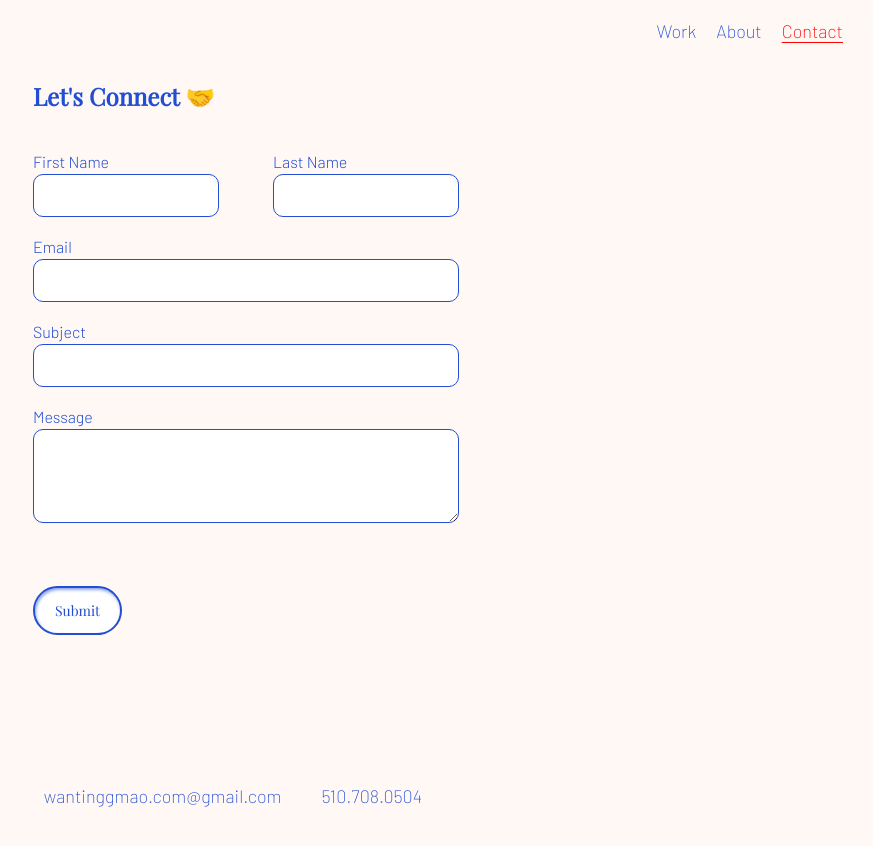
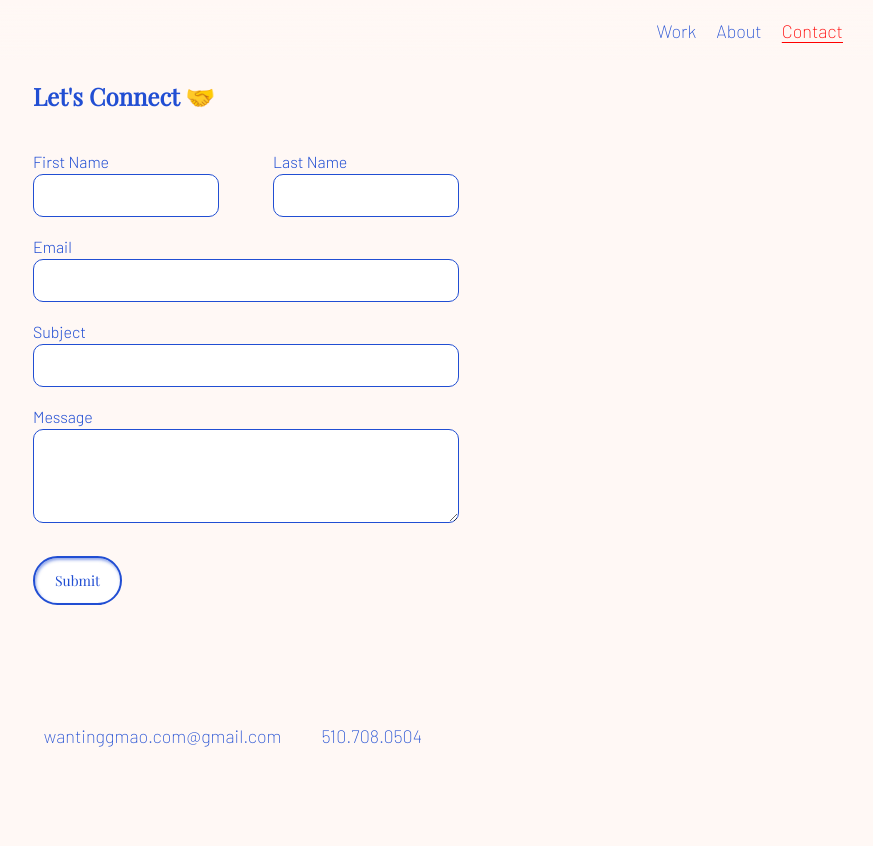
Before and after one commit to wantingmao/portfolio1, a plain HTML site: page contact.html in a window 1280 px wide. Shown: the whole page, without its empty margins (407-1280 px from the left). After the commit the page ends 800 px from the top, so only its background shows below. Drawn offline with nearby package versions, Linux system fonts and the light colour scheme.

Commit message:
4th commit

```diff
--- a/contact.css
+++ b/contact.css
@@ -111,7 +111,7 @@ header .navbar a.active{
     border-radius: 100px;
     border: 2px solid #214ED3;
     transition: background-color 0.3s ease;
-    margin: 40px auto;
+    margin: 10px auto;
 }
 #contact-form button:hover {
     color:#fff;
```
